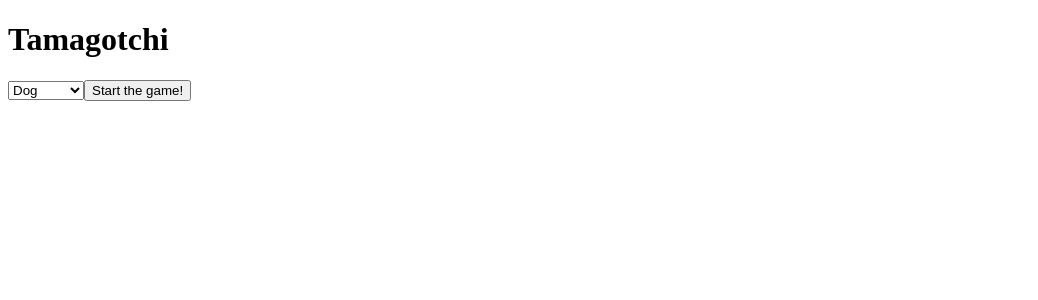
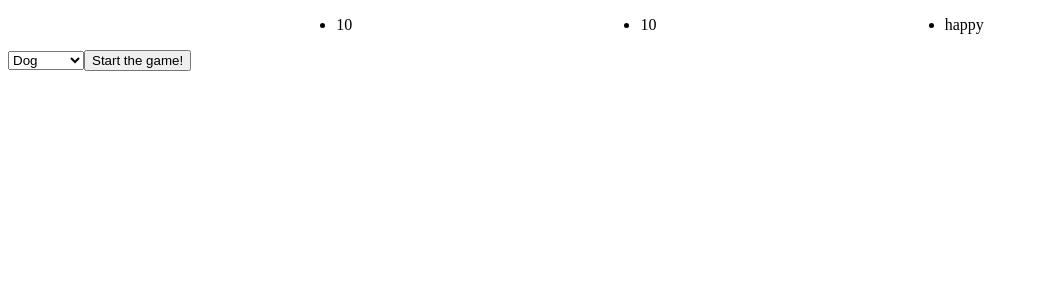
Before and after one commit to TanviCodeLife/tamagotchi-react, a React app: page / in a window 1280 px wide. Shown: the top 300 px of the page, without its empty margins (0-1038 px from the left). Built offline with nearby package versions, Linux system fonts and the light colour scheme.

Commit message:
add state value to the health and display in header comp

```diff
--- a/src/components/App.jsx
+++ b/src/components/App.jsx
@@ -10,7 +10,10 @@
   constructor(props) {
     super(props);
     this.state = {
-      character: null
+      character: null,
+      hunger: 10,
+      sleep: 10,
+      happy: "happy"
     };
     this.handleAddingCharacter = this.handleAddingCharacter.bind(this);
   }
@@ -18,6 +21,11 @@
   handleAddingCharacter(character){
     this.setState({character: character});
   }
+
+  // handleHunger(){
+  //
+  //   this.setState({})
+  // }
 
   render(){
     let visibleContent = null;
@@ -28,7 +36,7 @@
     }
     return (
       <div>
-        <Header/>
+        <Header happy={this.state.happy} hunger={this.state.hunger} sleep={this.state.sleep}/>
         {visibleContent}
       </div>
     );
--- a/src/components/Header.jsx
+++ b/src/components/Header.jsx
@@ -1,12 +1,28 @@
 import React from 'react';
+import PropTypes from 'prop-types';
 
+const headerStyle = {
+  display: 'flex',
+  flexDirection: 'row',
+  justifyContent: 'space-evenly'
+}
 
-function Header(){
+function Header(props){
   return (
     <div>
-      <h1>Tamagotchi</h1>
+      <ul style={headerStyle}>
+        <li>{props.hunger}</li>
+        <li>{props.sleep}</li>
+        <li>{props.happy}</li>
+      </ul>
     </div>
   );
 }
 
+Header.propTypes = {
+  hunger: PropTypes.number.isRequired,
+  sleep: PropTypes.number.isRequired,
+  happy: PropTypes.string.isRequired
+}
+
 export default Header;
```
